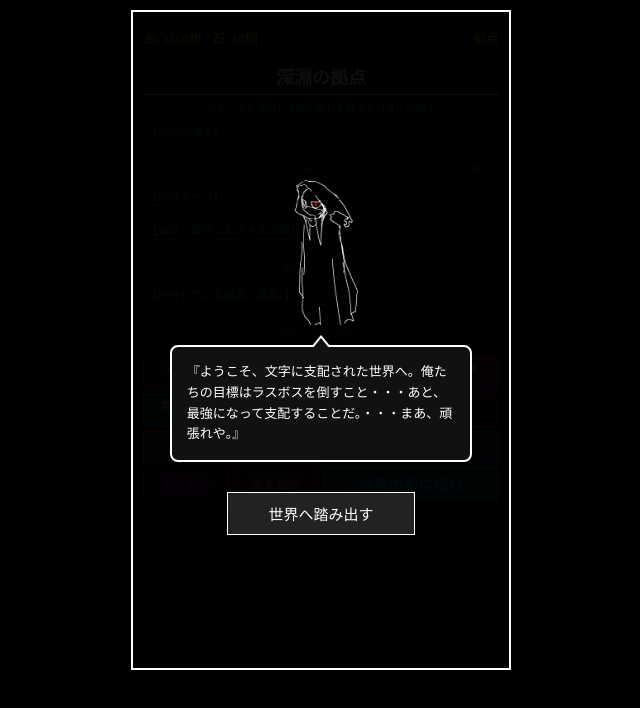
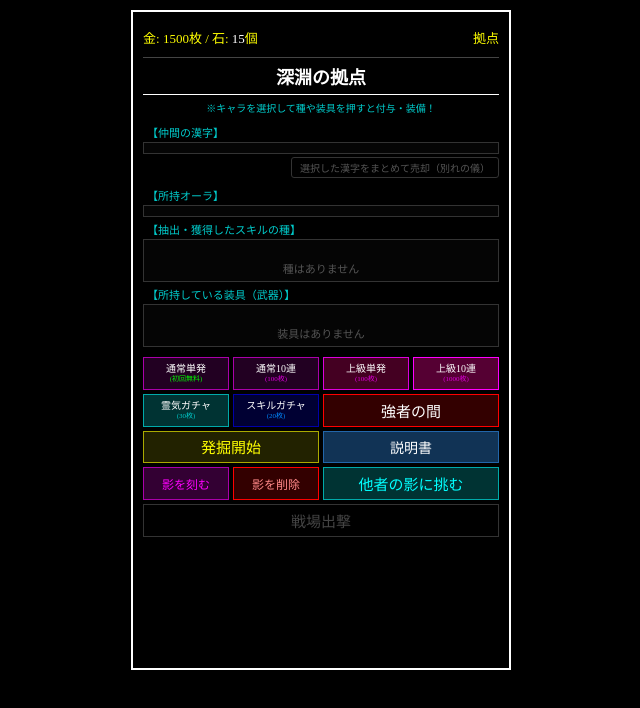
Before and after one commit to gomionsen-afk/shimokawa-quiz, a plain HTML site: page index.html in a window 1280 px wide. Shown: the whole page, without its empty margins (319-959 px from the left). Drawn offline with Linux system fonts and the light colour scheme.

Commit message:
Update index.html

```diff
--- a/index.html
+++ b/index.html
@@ -1561,23 +1561,15 @@ window.onload = () => {
     cycle();
   };
 
-  window.closeShadowList = function() {
+ window.closeShadowList = function() {
     document.getElementById('view-shadow-list').classList.remove('active');
     document.getElementById('view-home').classList.add('active');
   };
- // 【追加】初回挨拶オーバーレイを閉じる関数
-function closeIntro() {
-    document.getElementById('intro-overlay').style.display = 'none';
-    // ブラウザに「すでに見た」という記録を保存し、次回以降は非表示にする
-    localStorage.setItem('kanji_rpg_intro_done', 'true');
-}
-
-// 【追加】ページ読み込み時に初回起動かどうかを判定して画面を表示
-window.addEventListener('DOMContentLoaded', () => {
-    if (!localStorage.getItem('kanji_rpg_intro_done')) {
-        document.getElementById('intro-overlay').style.display = 'flex';
-    }
-});
+
+  // 【追加】初回挨拶オーバーレイを閉じる関数
+  window.closeIntro = function() {
+      document.getElementById('intro-overlay').style.display = 'none';
+  };
 </script>
 </body>
 </html>
```
